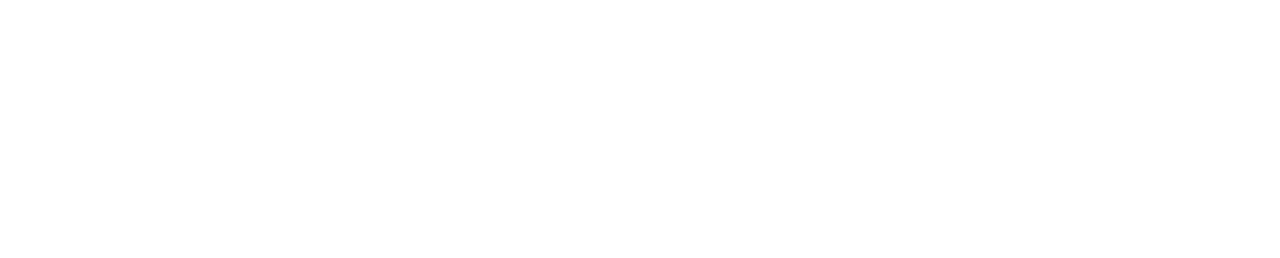
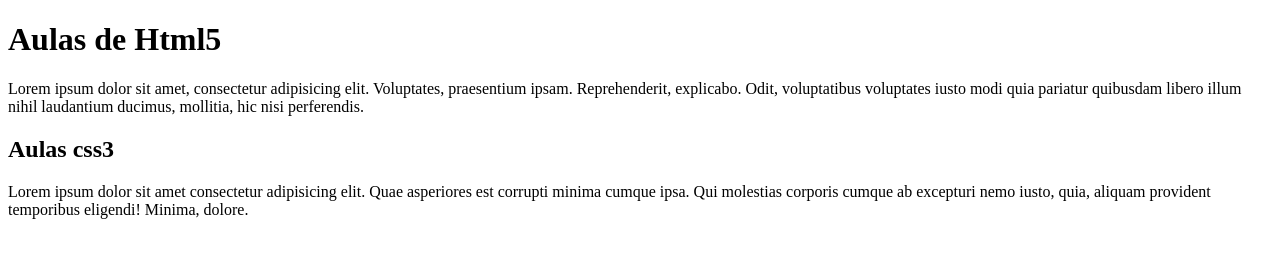
Before and after one commit to jeconiasbraga/Projeto-site, a plain HTML site: page index.html in a window 1280 px wide. Drawn offline with Linux system fonts and the light colour scheme.

Commit message:
Update index.html

```diff
--- a/index.html
+++ b/index.html
@@ -1,16 +1,28 @@
 <!DOCTYPE html>
 <html lang="en">
+
 <head>
     <meta charset="UTF-8">
     <meta http-equiv="X-UA-Compatible" content="IE=edge">
     <meta name="viewport" content="width=device-width, initial-scale=1.0">
-    <title>Document</title>
+    <title>Mundo Dev</title>
 </head>
+
 <body>
     <main>
         <header>
-
+            <h1>Aulas de Html5</h1>
+            <p>Lorem ipsum dolor sit amet, consectetur adipisicing elit. Voluptates, praesentium ipsam. Reprehenderit,
+                explicabo. Odit, voluptatibus voluptates iusto modi quia pariatur quibusdam libero illum nihil
+                laudantium ducimus, mollitia, hic nisi perferendis.</p>
+            <article>
+                <h2>Aulas css3</h2>
+                <p>Lorem ipsum dolor sit amet consectetur adipisicing elit. Quae asperiores est corrupti minima cumque
+                    ipsa. Qui molestias corporis cumque ab excepturi nemo iusto, quia, aliquam provident temporibus
+                    eligendi! Minima, dolore.</p>
+            </article>
         </header>
     </main>
 </body>
+
 </html>
```
